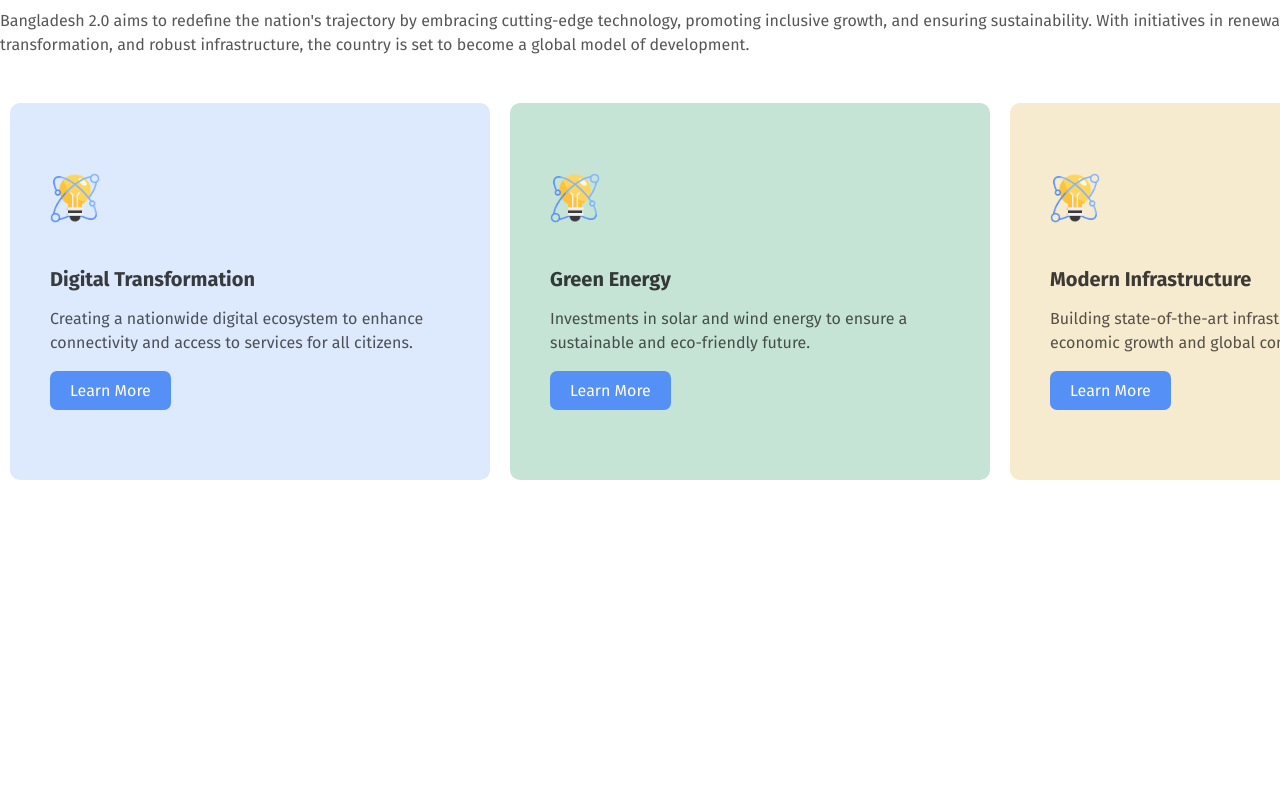
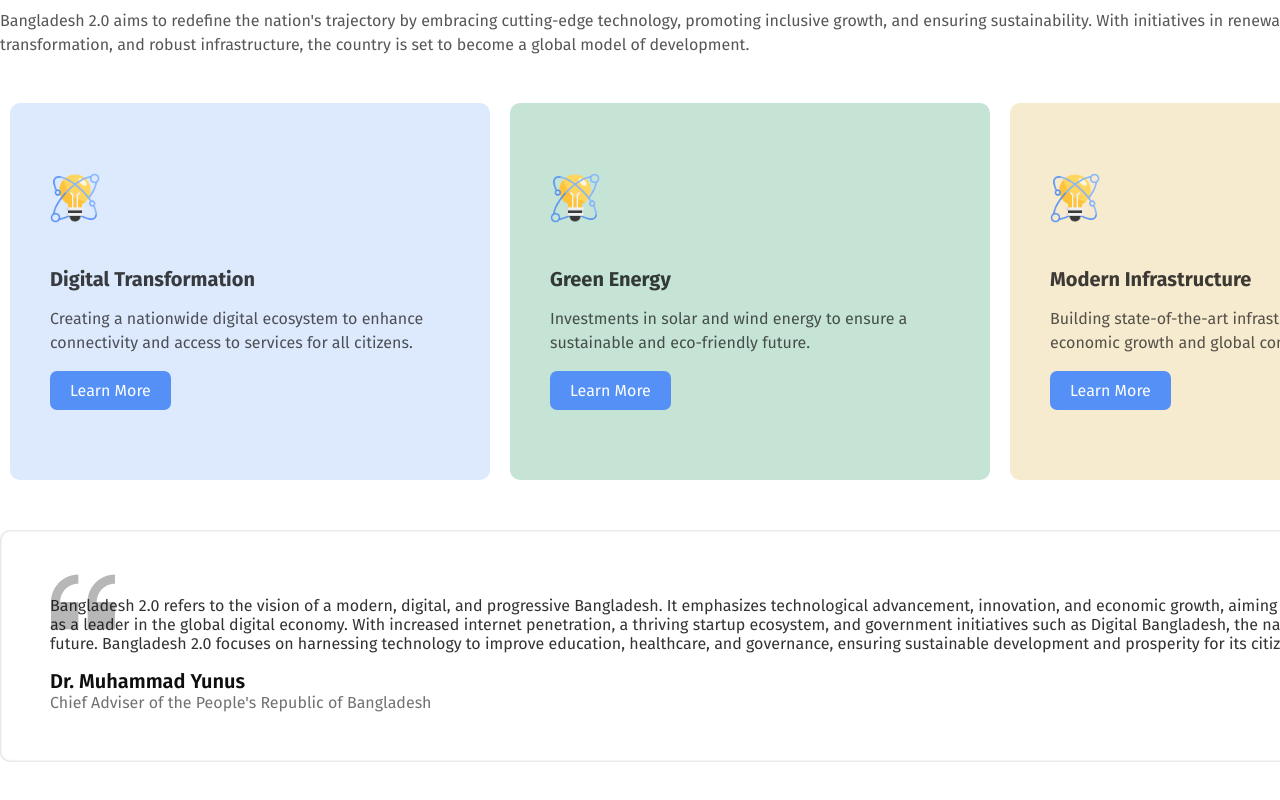
Before and after one commit to rafiEmamul/bangladesh-2.0, a plain HTML site: page index.html in a window 1280 px wide. Shown: the part 784-1584 px from the top of the page. Before the commit the page ends 1314 px from the top, so only its background shows below. Drawn offline with Linux system fonts and the light colour scheme.

Commit message:
Quote Section End

```diff
--- a/index.html
+++ b/index.html
@@ -19,8 +19,8 @@
             </div>
           </section>
     </header>
-
         <main>
+            <div class="v-container">
                  <section class="vision">
                 <h2>The Vision of Future</h2>
                 <p>Bangladesh 2.0 aims to redefine the nation's trajectory by embracing cutting-edge technology, promoting inclusive growth, and ensuring sustainability. With initiatives in renewable energy, digital transformation, and robust infrastructure, the country is set to become a global model of development.</p>
@@ -48,11 +48,26 @@
                   </div>
                 </div>
             </section>
+            </div>
+
+            <div class="q-container">
+                <p class="text">
+                    Bangladesh 2.0 refers to the vision of a modern, digital, and progressive Bangladesh. It emphasizes technological advancement, innovation, and economic growth, aiming to position the country as a leader in the global digital economy. With increased internet penetration, a thriving startup ecosystem, and government initiatives such as Digital Bangladesh, the nation is embracing the future. Bangladesh 2.0 focuses on harnessing technology to improve education, healthcare, and governance, ensuring sustainable development and prosperity for its citizens in the digital age.
+                </p>
+                <div class="quote-author">
+                  <p class="name">Dr. Muhammad Yunus</p>
+                  <p class="title">Chief Adviser of the People's Republic of Bangladesh</p>
+                </div>
+              </div>
+
+        </main>
 
 
 
 
-    </main>
+
+
+
 
 
 </body>
--- a/style.css
+++ b/style.css
@@ -5,6 +5,10 @@ body {
     margin: 0;
 }
 
+main{
+    width: 1500px;
+    margin: 0 auto;
+}
 /***Banner Section Start *****/
 
 header {
@@ -76,7 +80,7 @@ h2 {
 
 
 /********* Vision Section Strart ********/
-main {
+.v-container {
     display: flex;
     width: 1500px;
     margin: 0 auto;
@@ -159,3 +163,50 @@ main {
 
 
 /****** Vision Section End ******/
+
+/************* Quote Section Start ********/
+.q-container{
+    padding: 50px;
+    border-radius: 10px;
+    position: relative;
+    margin-bottom: 50px;
+    box-shadow: inset 0 0 3px rgba(0, 0, 0, 0.25);
+
+
+}
+
+.text{
+    font-size: 16px;
+    font-weight: 400;
+    color: #0e0e0ed9;
+}
+
+.name{
+
+    color:#0E0E0E;
+    margin:0;
+    font-size: 20px;
+    font-weight: 600;
+}
+
+.title{
+    margin:0;
+    color:#0e0e0e96;
+    font-size: 16px;
+}
+
+
+.q-container::before {
+        background-image: url('assets/quote-bg.png');
+        background-size: contain;
+        background-repeat: no-repeat;
+        content: "";
+        position: absolute;
+        top: 40px;
+        left: 51px;
+        width: 64px;
+        height: 64px;
+
+    }
+
+/************* Quote Section End ********/
```
Lines whose indentation alone changed are shown as unchanged.
